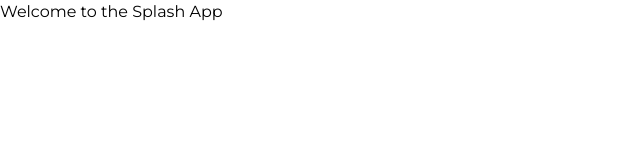
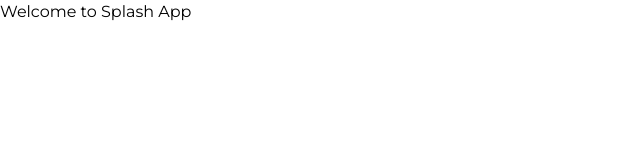
Before and after one commit to Kaydev-cmd/alx-project-0x04-setup, a Next.js app in the folder alx-project-0x03/: page / in a window 1280 px wide. Shown: the top 160 px of the page, without its empty margins (0-640 px from the left). Built offline with nearby package versions, Linux system fonts and the light colour scheme.

Commit message:
refactor: change welcome message to 'Welcome to Splash App'

```diff
--- a/alx-project-0x03/pages/index.tsx
+++ b/alx-project-0x03/pages/index.tsx
@@ -2,5 +2,5 @@ import Image from "next/image";
 import { Geist, Geist_Mono } from "next/font/google";
 
 export default function Home() {
-  return <h1>Welcome to the Splash App</h1>;
+  return <h1>Welcome to Splash App</h1>;
 }
```
